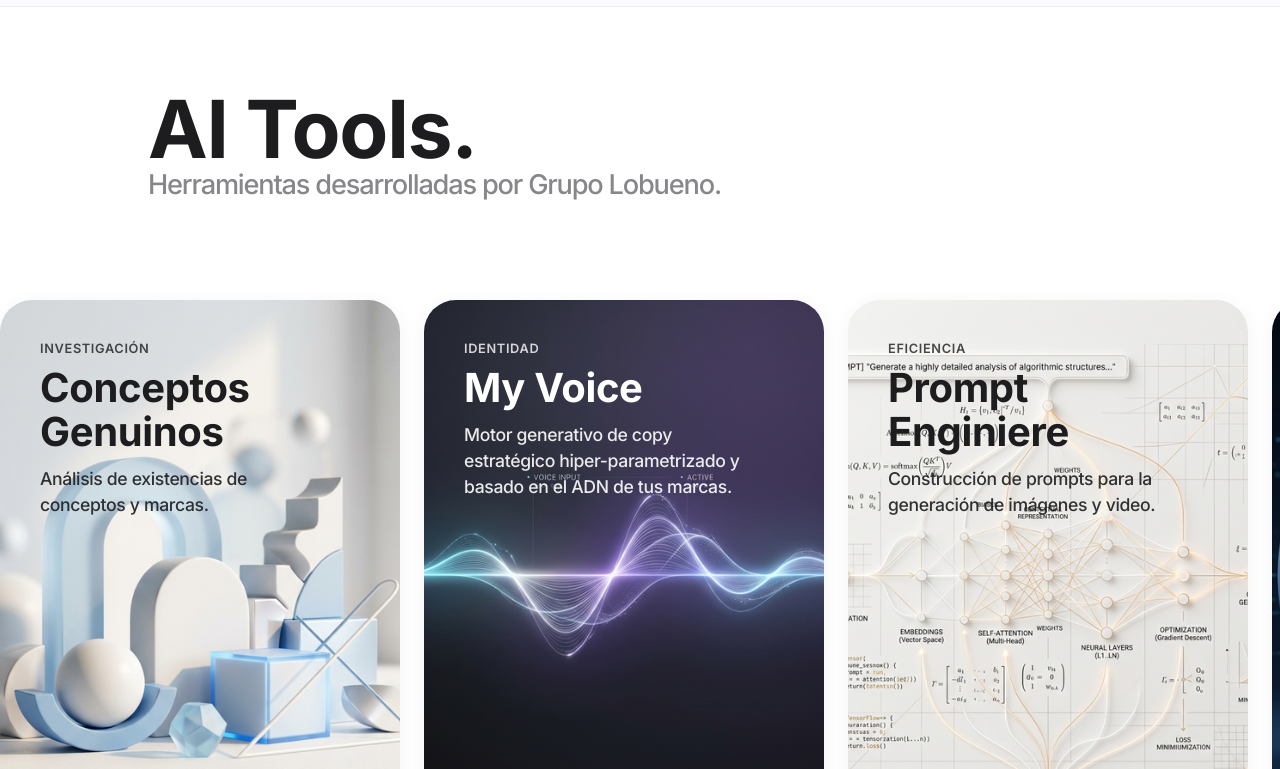
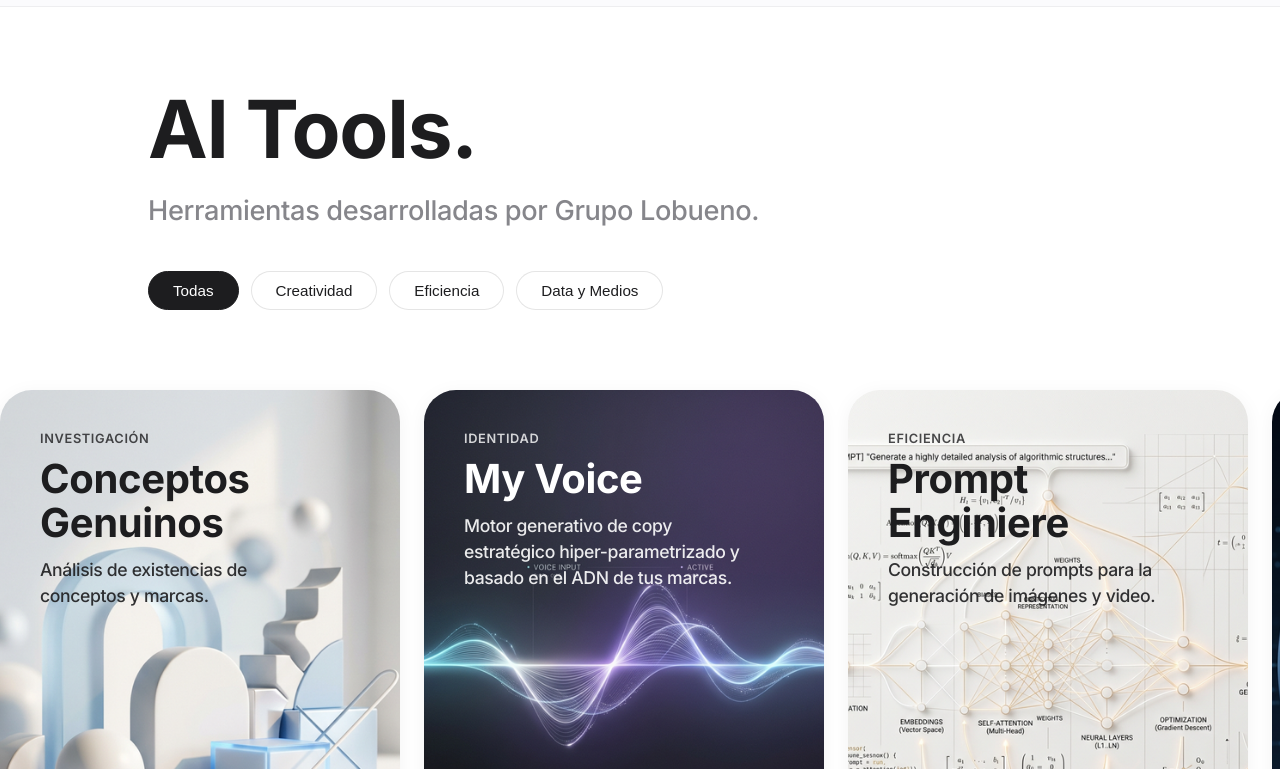
Before and after one commit to gerardoriarte-bt/lobuenoaitools, a website built with Vite: page index.html in a window 1280 px wide. Shown: the part 31-800 px from the top of the page. Built offline with nearby package versions, Linux system fonts and the light colour scheme.

Commit message:
Add category filters for tools

```diff
--- a/index.html
+++ b/index.html
@@ -19,8 +19,15 @@
 
     <main>
         <section class="hero">
-            <h1>AI Tools.
+            <h1>AI Tools.</h1>
             <p>Herramientas desarrolladas por Grupo Lobueno.</p>
+
+            <div class="filters">
+                <button class="filter-btn active" data-category="all">Todas</button>
+                <button class="filter-btn" data-category="Creatividad">Creatividad</button>
+                <button class="filter-btn" data-category="Eficiencia">Eficiencia</button>
+                <button class="filter-btn" data-category="Data y Medios">Data y Medios</button>
+            </div>
         </section>
 
         <section class="carousel-wrapper">
--- a/src/main.js
+++ b/src/main.js
@@ -2,6 +2,7 @@ const tools = [
   {
     name: "Conceptos Genuinos",
     tag: "Investigación",
+    category: "Creatividad",
     description: "Análisis de existencias de conceptos y marcas.",
     image: "/assets/conceptos_genuinos.png",
     theme: "light",
@@ -10,6 +11,7 @@ const tools = [
   {
     name: "My Voice",
     tag: "Identidad",
+    category: "Eficiencia",
     description: "Motor generativo de copy estratégico hiper-parametrizado y basado en el ADN de tus marcas.",
     image: "/assets/my_voice.png",
     theme: "dark",
@@ -18,6 +20,7 @@ const tools = [
   {
     name: "Prompt Enginiere",
     tag: "Eficiencia",
+    category: "Creatividad",
     description: "Construcción de prompts para la generación de imágenes y video.",
     image: "/assets/prompt_enginiere.png",
     theme: "light",
@@ -26,6 +29,7 @@ const tools = [
   {
     name: "Governance Builder",
     tag: "Eficiencia en Medios",
+    category: "Data y Medios",
     description: "Creación de taxonomías de medios y planificación de campañas.",
     image: "/assets/lobueno_vision.png",
     theme: "dark",
@@ -34,6 +38,7 @@ const tools = [
   {
     name: "Synapse",
     tag: "Data Room",
+    category: "Data y Medios",
     description: "Chat con datos de Clientes.",
     image: "/assets/insights_gpt.png",
     theme: "light",
@@ -46,9 +51,13 @@ const tools = [
 // Actually, I'll update the paths to point to the actual generated files in the brain folder
 // for local dev simulation, but best practice is to move them to src/assets.
 
-function renderTools() {
+function renderTools(filter = 'all') {
   const carousel = document.getElementById('tools-carousel');
-  carousel.innerHTML = tools.map(tool => `
+  const filteredTools = filter === 'all'
+    ? tools
+    : tools.filter(tool => tool.category === filter);
+
+  carousel.innerHTML = filteredTools.map(tool => `
     <a href="${tool.link}" target="_blank" class="card-link">
       <div class="card ${tool.theme === 'light' ? 'card--light' : ''}">
         <img src="${tool.image}" alt="${tool.name}" class="card-bg">
@@ -63,4 +72,21 @@ function renderTools() {
   `).join('');
 }
 
-document.addEventListener('DOMContentLoaded', renderTools);
+function initFilters() {
+  const buttons = document.querySelectorAll('.filter-btn');
+  buttons.forEach(btn => {
+    btn.addEventListener('click', () => {
+      // Update active state
+      buttons.forEach(b => b.classList.remove('active'));
+      btn.classList.add('active');
+
+      // Render filtered tools
+      renderTools(btn.dataset.category);
+    });
+  });
+}
+
+document.addEventListener('DOMContentLoaded', () => {
+  renderTools();
+  initFilters();
+});
--- a/src/style.css
+++ b/src/style.css
@@ -48,6 +48,36 @@ body {
   color: var(--text-secondary);
   font-weight: 500;
   max-width: 700px;
+}
+
+.filters {
+  display: flex;
+  gap: 12px;
+  margin-top: 40px;
+  flex-wrap: wrap;
+}
+
+.filter-btn {
+  padding: 10px 24px;
+  border-radius: 20px;
+  border: 1px solid rgba(0,0,0,0.1);
+  background: white;
+  font-size: 0.95rem;
+  font-weight: 500;
+  cursor: pointer;
+  transition: var(--transition);
+  color: var(--text-primary);
+}
+
+.filter-btn:hover {
+  background: #f5f5f7;
+  border-color: rgba(0,0,0,0.2);
+}
+
+.filter-btn.active {
+  background: var(--text-primary);
+  color: white;
+  border-color: var(--text-primary);
 }
 
 /* Carousel Section */
```
